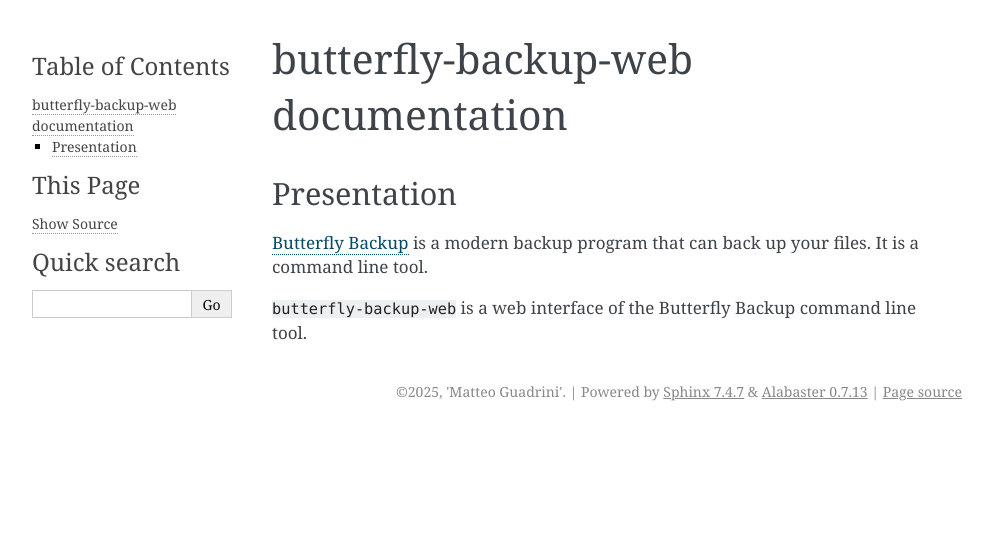
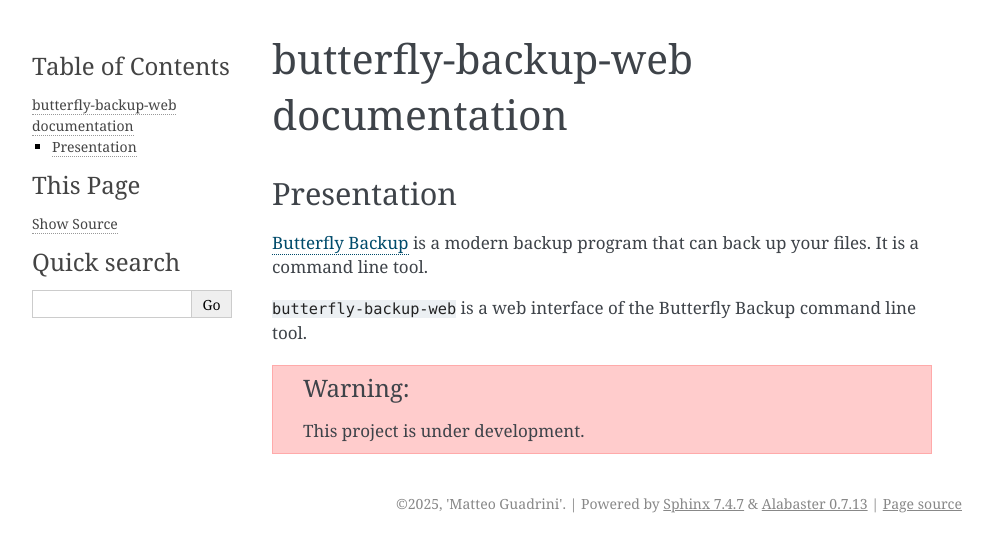
Before and after one commit to MatteoGuadrini/butterfly-backup-web, a Sphinx documentation site: the page built from docs/source/index.rst, in a window 1280 px wide. Shown: the top 552 px of the page, without its empty margins (148-1141 px from the left). Built offline with Sphinx 7.4.7, drawn with Linux system fonts in a browser that asks for light colours.

```diff
--- a/docs/source/index.rst
+++ b/docs/source/index.rst
@@ -17,3 +17,6 @@ Presentation
 `Butterfly Backup <https://github.com/MatteoGuadrini/Butterfly-Backup>`__ is a modern backup program that can back up your files. It is a command line tool.
 
 ``butterfly-backup-web`` is a web interface of the Butterfly Backup command line tool.
+
+.. warning::
+    This project is under development.
```
Also changed, not shown: README.md (+3 -0 lines), .readthedocs.yaml (added).
